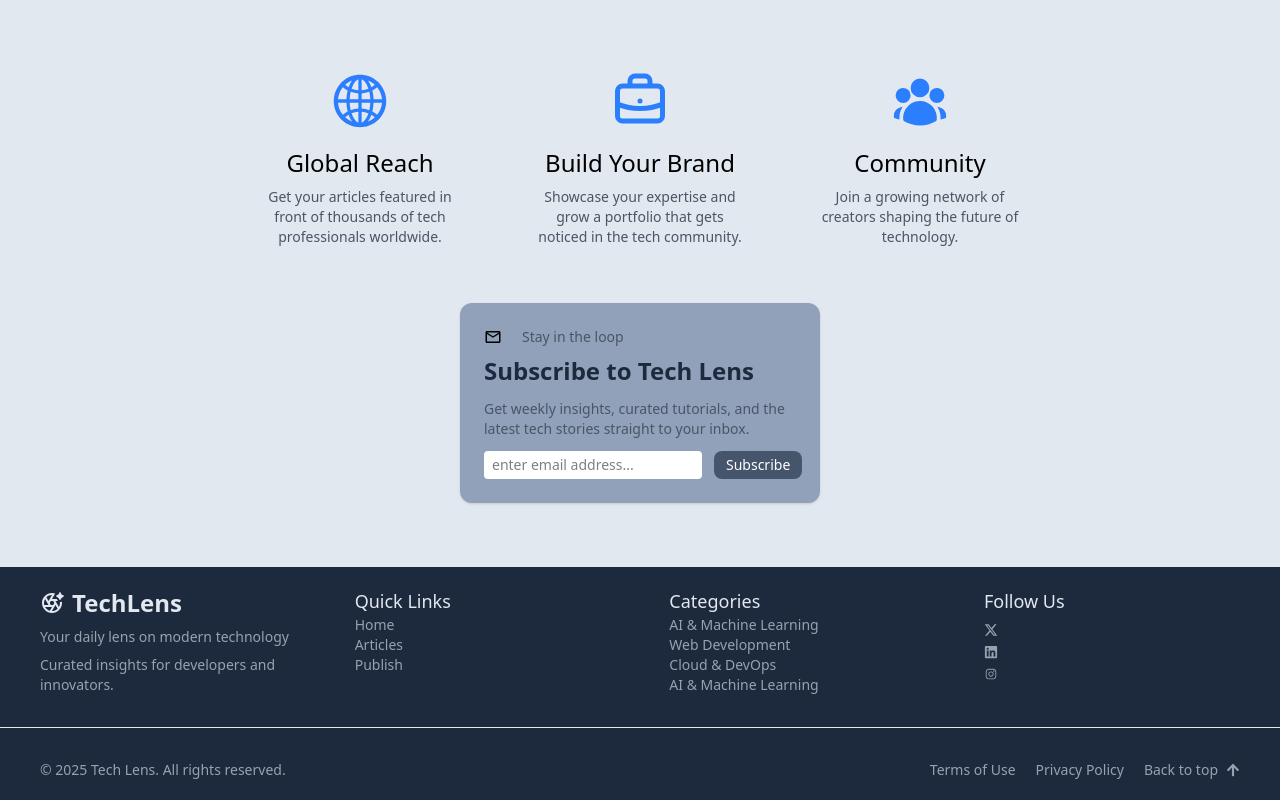
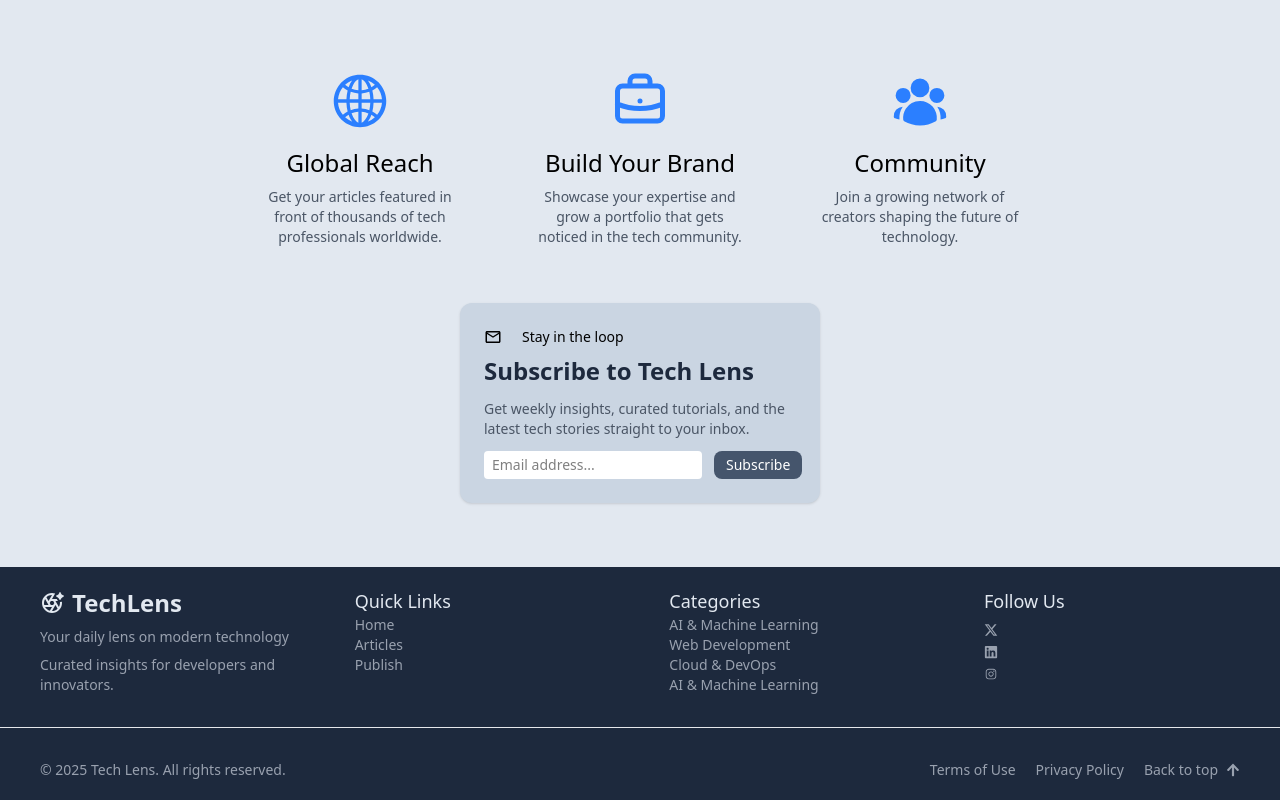
Before and after one commit to juliusmwas/Tech-Lens, a React (Vite) app: page / in a window 1280 px wide. Shown: the part 1505-2305 px from the top of the page. Built offline with nearby package versions, Linux system fonts and the light colour scheme.

Commit message:
Added an about us page

```diff
--- a/package.json
+++ b/package.json
@@ -14,6 +14,7 @@
     "react": "^19.1.1",
     "react-dom": "^19.1.1",
     "react-icons": "^5.5.0",
+    "react-router-dom": "^7.9.5",
     "tailwindcss": "^4.1.16"
   },
   "devDependencies": {
--- a/src/Components/Publish.jsx
+++ b/src/Components/Homepage/Publish.jsx
@@ -60,17 +60,17 @@ export default function Publish(){
 
 
                     <div className="grid justify-items-center mt-8">
-                        <div className="bg-slate-400 inline-block w-90  p-6 shadow-sm rounded-xl">
+                        <div className="bg-slate-300 inline-block w-90  p-6 shadow-sm rounded-xl">
                             <div className="flex items-center gap-5 mb-2">
                                 <MdOutlineMailOutline className="text-lg" />
-                                <p className="text-gray-600 text-sm">Stay in the loop</p>
+                                <p className="text-gray-00 text-sm">Stay in the loop</p>
                             </div>
                             <h2 className="text-slate-800 text-2xl font-semibold mb-3">Subscribe to Tech Lens</h2>
                             <p className="text-gray-600 text-sm mb-3">Get weekly insights, curated  tutorials, and the latest tech stories  straight to your inbox.</p>
 
                             <div className="flex items-center gap-3">
                                 <input type="email"
-                                placeholder="enter email address..."
+                                placeholder="Email address..."
                                 className="bg-white rounded-sm px-2 py-1 text-sm" />
                                 <button className=" px-3 py-1 bg-slate-600 text-sm text-white rounded-lg cursor-pointer">Subscribe</button>
                             </div>
--- /dev/null
+++ b/src/Components/Pages/About.jsx
@@ -0,0 +1,10 @@
+
+
+
+export default function About(){
+    return(
+        <section id="about">
+            <div>Welcome to the about page</div>
+        </section>
+    );
+}
```
Also changed, not shown: src/App.jsx (+6 -6 lines), src/Components/Homepage/Articles.jsx (renamed from src/Components/Articles.jsx), src/Components/Homepage/Categories.jsx (renamed from src/Components/Categories.jsx), src/Components/Homepage/Footer.jsx (renamed from src/Components/Footer.jsx), src/Components/Homepage/Hero.jsx (renamed from src/Components/Hero.jsx), src/Components/Homepage/Navbar.jsx (renamed from src/Components/Navbar.jsx), 1 other file (tests, documents, lock files or other folders).
